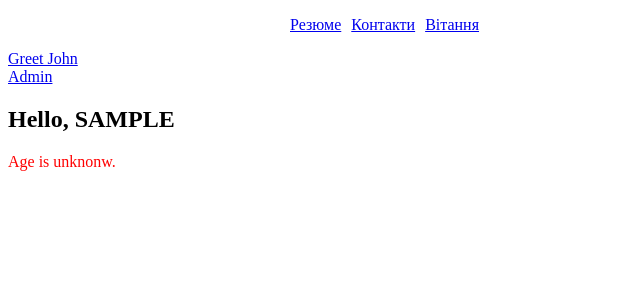
After one commit to ilon-trask/flask-app-lab, a Flask app: a page that uses app/templates/nav-bar.html in a window 1280 px wide. The commit adds this page. Shown: the top 300 px of the page, without its empty margins (0-640 px from the left). Run offline with Flask 3, Linux system fonts and the light colour scheme.

Commit message:
control commit 4

```diff
--- a/static/css/style.css
+++ b/app/static/css/style.css
@@ -64,3 +64,12 @@ header {
         gap: 10px;
     }
 }
+
+
+.noAge {
+    color: red;
+}
+
+.age {
+    color: green
+}
--- a/templates/nav-bar.html
+++ b/app/templates/nav-bar.html
@@ -2,5 +2,6 @@
     <ul>
         <li><a href="/">Резюме</a></li>
         <li><a href="/contacts">Контакти</a></li>
+        <li><a href="/admin">Вітання</a></li>
     </ul>
 </nav>
--- /dev/null
+++ b/app/users/__init__.py
@@ -0,0 +1,5 @@
+from flask import Blueprint
+
+users = Blueprint("users", __name__, template_folder="templates/users")
+
+from . import views
--- /dev/null
+++ b/app/users/templates/users/hi.html
@@ -0,0 +1,18 @@
+{% extends "base.html" %}
+
+{% block title %}Greeting Page{% endblock %}
+
+{% block content %}
+<nav>
+    <ul>
+        <li><a href="{{url_for('users.greetings', name='John', age=30)}}">Greet John</a></li>
+        <li><a href="{{url_for('users.admin')}}">Admin</a></li>
+    </ul>
+</nav>
+<h2>Hello, {{name}}</h2>
+{% if age %}
+<p class="age">You are {{age }} years old.</p>
+{% else %}
+<p class="noAge">Age is unknonw.</p>
+{%endif%}
+{% endblock %}
--- /dev/null
+++ b/app/users/views.py
@@ -0,0 +1,17 @@
+from flask import render_template, request, url_for, redirect
+from . import users
+
+
+@users.route("/hi/<string:name>")
+def greetings(name):
+    name = name.upper()
+    age = request.args.get("age", None, int)
+
+    return render_template("hi.html", name=name, age=age)
+
+
+@users.route("/admin")
+def admin():
+    to_url = url_for("users.greetings", name="administrator", age=45, _external=True)
+    print("to_url", to_url)
+    return redirect(to_url)
--- /dev/null
+++ b/config.py
@@ -0,0 +1,2 @@
+SECRET_KEY = "secret"
+FLASK_DEBUG = 1
--- /dev/null
+++ b/run.py
@@ -0,0 +1,4 @@
+from app import app
+
+if __name__ == "__name__":
+    app.run()
```
Also changed, not shown: app/__init__.py (added, +10 -0 lines), app/views.py (renamed from app.py, +2 -7 lines), app/static/images/me.jpg (renamed from static/images/me.jpg), app/templates/base.html (renamed from templates/base.html), app/templates/contacts.html (renamed from templates/contacts.html), app/templates/resume.html (renamed from templates/resume.html), 3 other files.
